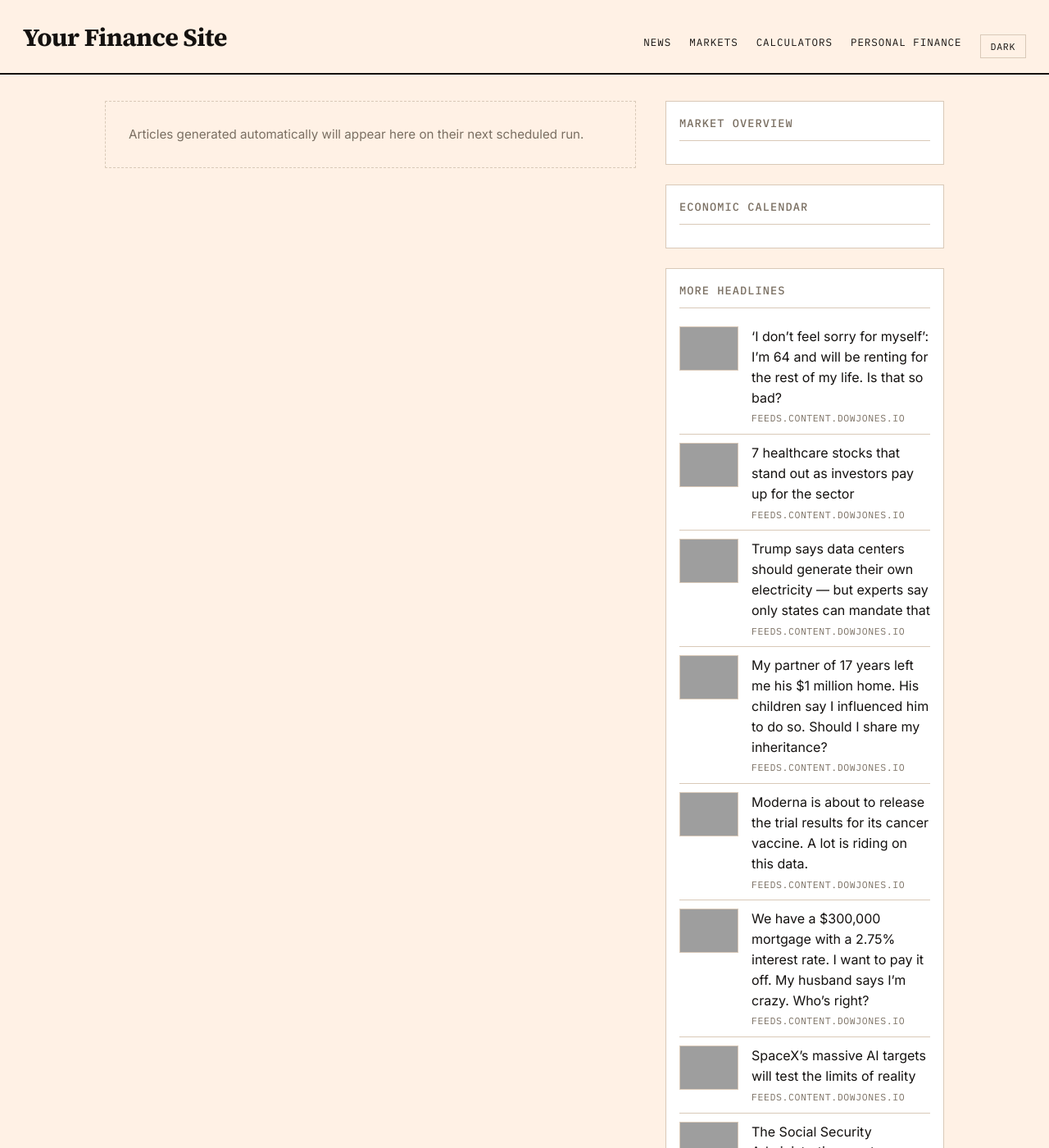
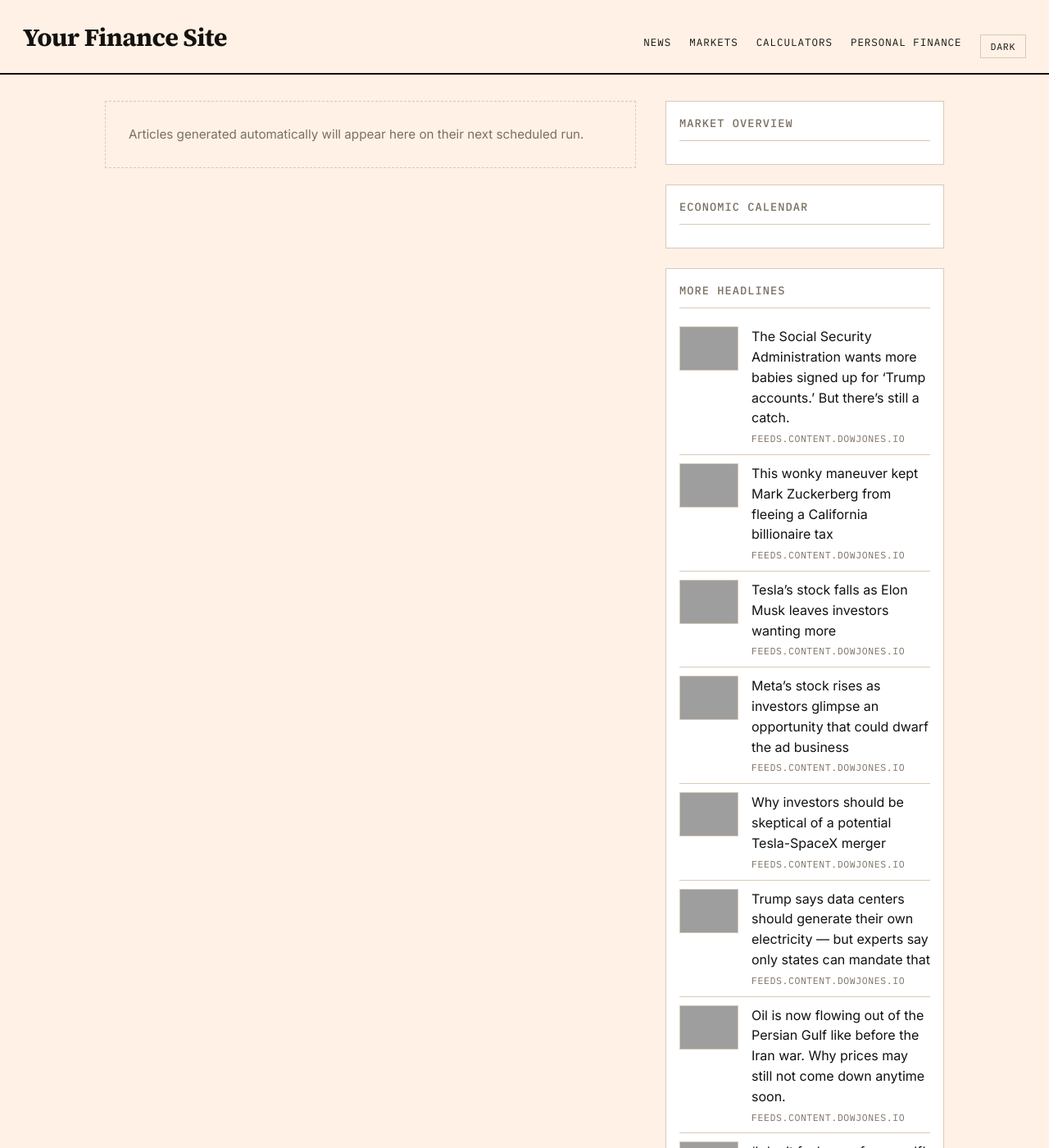
Before and after one commit to GlobTechCo/globtechco.github.io, a Jekyll site: the page built from index.html, in a window 1280 px wide and 1400 px high, cut to the strip 0-1400 px from the top of the window. Shown: the whole strip at 82% size. Built offline with Jekyll 4.4.1, drawn with Linux system fonts in a browser that asks for light colours; a script that is not in the unit is left out; the list of posts is cut into pages by our own code; some of the changed text lies outside the part shown; grey boxes are pictures that could not be loaded.

Commit message:
Auto-content update 2026-10-22

```diff
--- a/_data/aggregator.yml
+++ b/_data/aggregator.yml
@@ -1,3 +1,38 @@
+- title: "The Social Security Administration wants more babies signed up for \u2018Trump accounts.\u2019 But there\u2019s still a catch."
+  link: "https://www.marketwatch.com/story/the-social-security-administration-wants-more-babies-signed-up-for-trump-accounts-but-theres-still-a-catch-4096f16e?mod=mw_rss_topstories"
+  source: "feeds.content.dowjones.io"
+  pubdate: "Thu, 22 Oct 2026 01:50:00 GMT"
+  image: "https://images.mktw.net/im-00292967"
+- title: "This wonky maneuver kept Mark Zuckerberg from fleeing a California billionaire tax"
+  link: "https://www.marketwatch.com/story/this-wonky-maneuver-kept-mark-zuckerberg-from-fleeing-a-california-billionaire-tax-1de34562?mod=mw_rss_topstories"
+  source: "feeds.content.dowjones.io"
+  pubdate: "Thu, 22 Oct 2026 00:48:00 GMT"
+  image: "https://images.mktw.net/im-07733981"
+- title: "Tesla\u2019s stock falls as Elon Musk leaves investors wanting more"
+  link: "https://www.marketwatch.com/story/teslas-stock-falls-as-elon-musk-leaves-investors-wanting-more-eb347f38?mod=mw_rss_topstories"
+  source: "feeds.content.dowjones.io"
+  pubdate: "Wed, 21 Oct 2026 23:29:00 GMT"
+  image: "https://images.mktw.net/im-21342281"
+- title: "Meta\u2019s stock rises as investors glimpse an opportunity that could dwarf the ad business"
+  link: "https://www.marketwatch.com/story/metas-stock-rises-as-investors-glimpse-an-opportunity-that-could-dwarf-the-ad-business-89369c6c?mod=mw_rss_topstories"
+  source: "feeds.content.dowjones.io"
+  pubdate: "Wed, 21 Oct 2026 23:07:00 GMT"
+  image: "https://images.mktw.net/im-14136247"
+- title: "Why investors should be skeptical of a potential Tesla-SpaceX merger"
+  link: "https://www.marketwatch.com/story/why-investors-should-be-skeptical-of-a-potential-tesla-spacex-merger-9e119d32?mod=mw_rss_topstories"
+  source: "feeds.content.dowjones.io"
+  pubdate: "Wed, 21 Oct 2026 21:44:00 GMT"
+  image: "https://images.mktw.net/im-63500950"
+- title: "Trump says data centers should generate their own electricity \u2014 but experts say only states can mandate that"
+  link: "https://www.marketwatch.com/story/trump-says-data-centers-should-generate-their-own-electricity-but-experts-say-only-states-can-mandate-that-415dcaad?mod=mw_rss_topstories"
+  source: "feeds.content.dowjones.io"
+  pubdate: "Wed, 21 Oct 2026 21:31:00 GMT"
+  image: "https://images.mktw.net/im-03800189"
+- title: "Oil is now flowing out of the Persian Gulf like before the Iran war. Why prices may still not come down anytime soon."
+  link: "https://www.marketwatch.com/story/oil-is-now-flowing-out-of-the-persian-gulf-like-before-the-iran-war-why-prices-may-still-not-come-down-anytime-soon-56df2f48?mod=mw_rss_topstories"
+  source: "feeds.content.dowjones.io"
+  pubdate: "Wed, 21 Oct 2026 21:14:00 GMT"
+  image: "https://images.mktw.net/im-89005397"
 - title: "\u2018I don\u2019t feel sorry for myself\u2019: I\u2019m 64 and will be renting for the rest of my life. Is that so bad?"
   link: "https://www.marketwatch.com/story/my-husband-suffered-a-massive-stroke-at-53-im-64-and-will-rent-for-the-rest-of-my-life-but-im-still-hopeful-46bd6ce9?mod=mw_rss_topstories"
   source: "feeds.content.dowjones.io"
@@ -8,43 +43,8 @@
   source: "feeds.content.dowjones.io"
   pubdate: "Wed, 21 Oct 2026 20:59:00 GMT"
   image: "https://images.mktw.net/im-71455519"
-- title: "Trump says data centers should generate their own electricity \u2014 but experts say only states can mandate that"
-  link: "https://www.marketwatch.com/story/trump-says-data-centers-should-generate-their-own-electricity-but-experts-say-only-states-can-mandate-that-415dcaad?mod=mw_rss_topstories"
-  source: "feeds.content.dowjones.io"
-  pubdate: "Wed, 21 Oct 2026 20:37:00 GMT"
-  image: "https://images.mktw.net/im-03800189"
 - title: "My partner of 17 years left me his $1 million home. His children say I influenced him to do so. Should I share my inheritance?"
   link: "https://www.marketwatch.com/story/my-unmarried-partner-of-17-years-left-me-his-1-1-million-home-his-three-children-are-livid-should-i-share-my-inheritance-a11d593d?mod=mw_rss_topstories"
   source: "feeds.content.dowjones.io"
   pubdate: "Wed, 21 Oct 2026 20:31:00 GMT"
   image: "https://images.mktw.net/im-96138879"
-- title: "Moderna is about to release the trial results for its cancer vaccine. A lot is riding on this data."
-  link: "https://www.marketwatch.com/story/moderna-is-about-to-release-the-trial-results-for-its-cancer-vaccine-a-lot-is-riding-on-this-data-ccbf8c9c?mod=mw_rss_topstories"
-  source: "feeds.content.dowjones.io"
-  pubdate: "Wed, 21 Oct 2026 20:18:00 GMT"
-  image: "https://images.mktw.net/im-14131970"
-- title: "We have a $300,000 mortgage with a 2.75% interest rate. I want to pay it off. My husband says I\u2019m crazy. Who\u2019s right?"
-  link: "https://www.marketwatch.com/story/we-have-a-300-000-mortgage-with-a-2-75-interest-rate-i-want-to-pay-it-off-my-husband-says-im-crazy-whos-right-4ed15226?mod=mw_rss_topstories"
-  source: "feeds.content.dowjones.io"
-  pubdate: "Wed, 21 Oct 2026 20:15:00 GMT"
-  image: "https://images.mktw.net/im-37061158"
-- title: "SpaceX\u2019s massive AI targets will test the limits of reality"
-  link: "https://www.marketwatch.com/story/spacexs-massive-ai-targets-will-test-the-limits-of-reality-4f23a624?mod=mw_rss_topstories"
-  source: "feeds.content.dowjones.io"
-  pubdate: "Wed, 21 Oct 2026 20:15:00 GMT"
-  image: "https://images.mktw.net/im-89434829"
-- title: "The Social Security Administration wants more babies signed up for \u2018Trump accounts.\u2019 But there\u2019s still a catch."
-  link: "https://www.marketwatch.com/story/the-social-security-administration-wants-more-babies-signed-up-for-trump-accounts-but-theres-still-a-catch-4096f16e?mod=mw_rss_topstories"
-  source: "feeds.content.dowjones.io"
-  pubdate: "Wed, 21 Oct 2026 20:01:00 GMT"
-  image: "https://images.mktw.net/im-00292967"
-- title: "\u2018Super\u2019 El Ni\u00f1o may soon make your coffee super expensive"
-  link: "https://www.marketwatch.com/story/super-el-nino-risks-driving-up-the-price-of-your-caffeine-fix-bb1d58b1?mod=mw_rss_topstories"
-  source: "feeds.content.dowjones.io"
-  pubdate: "Wed, 21 Oct 2026 19:24:00 GMT"
-  image: "https://images.mktw.net/im-52843333"
-- title: "Medicare is a bargain. What America can\u2019t afford is private health insurance."
-  link: "https://www.marketwatch.com/story/medicare-is-a-bargain-what-america-cant-afford-is-private-health-insurance-8a834023?mod=mw_rss_topstories"
-  source: "feeds.content.dowjones.io"
-  pubdate: "Wed, 21 Oct 2026 16:34:00 GMT"
-  image: "https://images.mktw.net/im-93908222"
```
